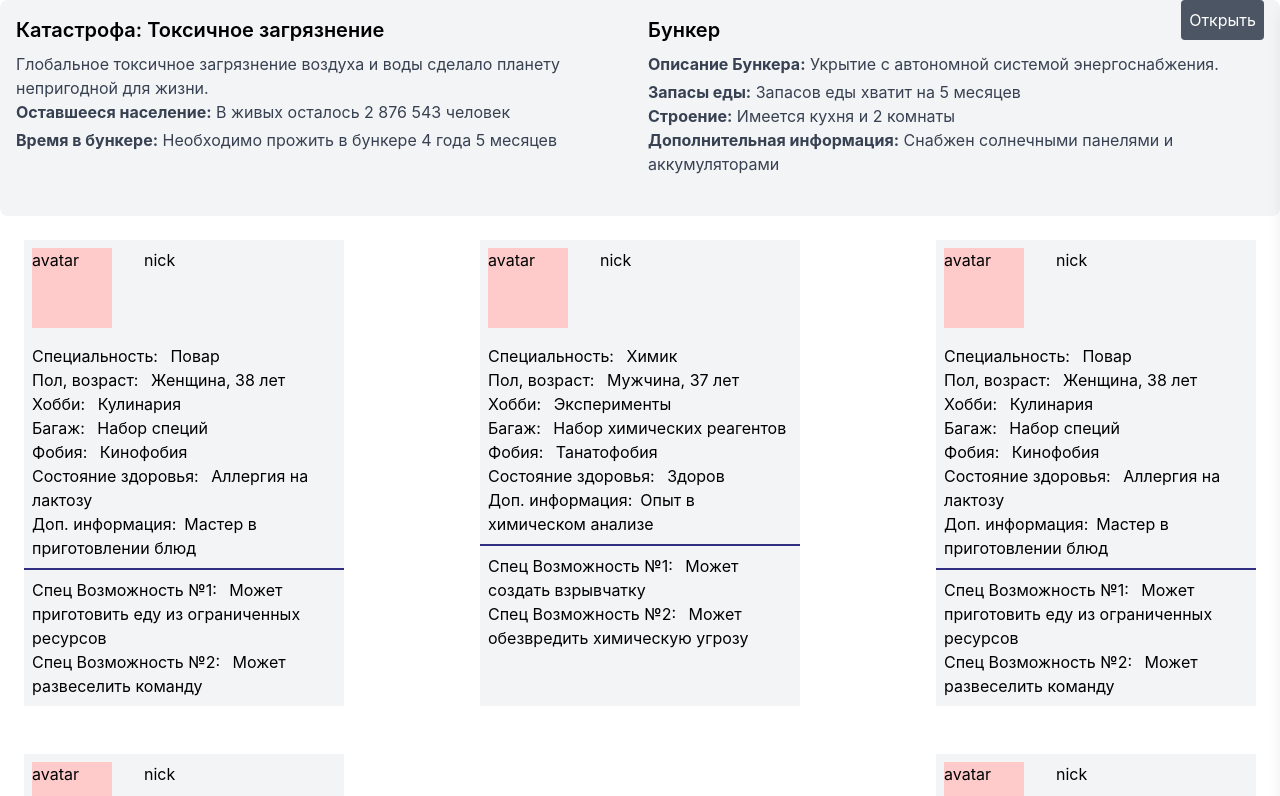
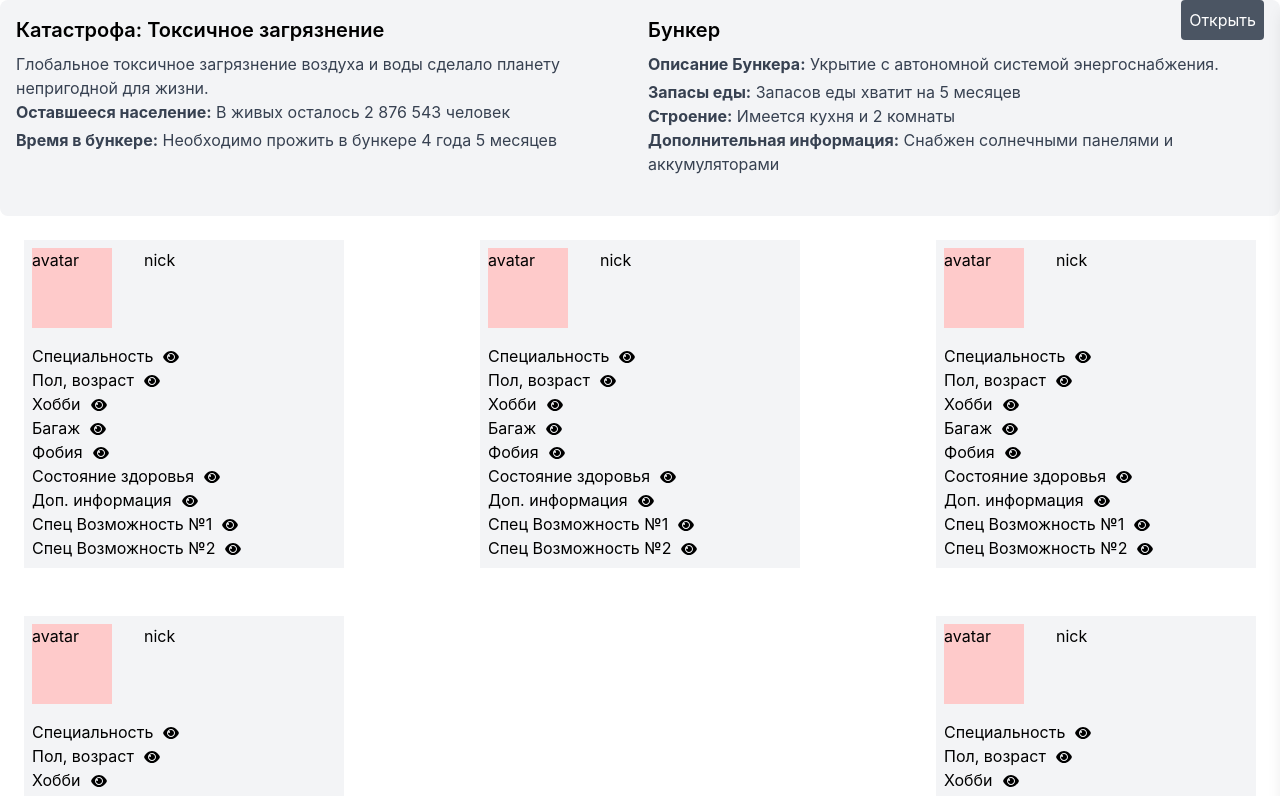
Before and after one commit to Sladys/Shelter-game, a React (Create React App) app: page /game in a window 1280 px wide. Shown: the top 796 px of the page. Built offline with nearby package versions, Linux system fonts and the light colour scheme.

Commit message:
Переработал карточки

```diff
--- a/src/components/game/playerCard.tsx
+++ b/src/components/game/playerCard.tsx
@@ -1,48 +1,73 @@
-import { Fragment } from "react";
+import { Fragment, useState, useEffect } from "react";
 import { CardInfo } from "../../types/types";
+import { createArrShowName } from "../../utils";
 
 type PlayerCardProps = {
   cardInfo: CardInfo;
+  id: number;
 };
 
-function PlayerCard({ cardInfo }: PlayerCardProps): JSX.Element {
+function PlayerCard({ cardInfo, id }: PlayerCardProps): JSX.Element {
+  const [playerCard, setPlayerCard] = useState(cardInfo);
+  const [name, setName] = useState([
+    "Специальность",
+    "Пол, возраст",
+    "Хобби",
+    "Багаж",
+    "Фобия",
+    "Состояние здоровья",
+    "Доп. информация",
+    "Спец Возможность №1",
+    "Спец Возможность №2",
+  ]);
+  const [show, setShow] = useState(createArrShowName());
+
+  const openCardChar = (e: any) => {
+    setPlayerCard((prevItem) => {
+      e.target.classList.add('hidden');
+      setShow((prevArray) => {
+        const newArray = [...prevArray];
+        newArray[e.target.id] = false;
+        return newArray;
+      });
+      return prevItem;
+    });
+  };
+
+  useEffect(() => {
+    setPlayerCard(cardInfo);
+
+    return () => {};
+  }, [cardInfo]);
+
   return (
     <Fragment>
-      <li className="m-6 w-[320px] bg-gray-100">
+      <li id={String(id)} className="m-6 w-[320px] bg-gray-100">
         <div className="flex p-2">
           <span className="inline-block h-20 w-20 bg-red-200">avatar</span>
           <span className="ml-8 inline-block">nick</span>
         </div>
         <ul className="list-none p-2">
-          <li>
-            Специальность: <span className="ml-2">{cardInfo.profession}</span>
-          </li>
-          <li>
-            Пол, возраст: <span className="ml-2">{cardInfo.bio}</span>
-          </li>
-          <li>
-            Хобби: <span className="ml-2">{cardInfo.hobby}</span>
-          </li>
-          <li>
-            Багаж: <span className="ml-2">{cardInfo.inventory}</span>
-          </li>
-          <li>
-            Фобия: <span className="ml-2">{cardInfo.phobia}</span>
-          </li>
-          <li>
-            Состояние здоровья: <span className="ml-2">{cardInfo.health}</span>
-          </li>
-          <li>
-            Доп. информация:<span className="ml-2">{cardInfo.additional}</span>
-          </li>
-        </ul>
-        <ul className="list-none border-t-2 border-indigo-900 p-2">
-          <li>
-            Спец Возможность №1: <span className="ml-2">{cardInfo.actionFirst}</span>
-          </li>
-          <li>
-            Спец Возможность №2: <span className="ml-2">{cardInfo.actionSecond}</span>
-          </li>
+          {Array.from({ length: 9 }, (_, i) => (
+            <Fragment key={i}>
+              <li
+                id={`${i}`}
+                key={i}
+                value={Object.keys(playerCard)[i]}
+                className="relative inline-block"
+              >
+                {show[i] ? name[i] : Object.values(playerCard)[i]}
+                <img
+                  src="images/yey-svgrepo-com.svg"
+                  alt="123"
+                  className="absolute right-[-30px] top-[1px] w-6"
+                  id={`${i}`}
+                  onClick={openCardChar}
+                />
+              </li>
+              <br />
+            </Fragment>
+          ))}
         </ul>
       </li>
     </Fragment>
--- a/src/components/game/playerCardList.tsx
+++ b/src/components/game/playerCardList.tsx
@@ -2,7 +2,11 @@ import { useState } from "react";
 import { CardInfo, CardsInfo } from "../../types/types";
 import PlayerCard from "./playerCard";
 import GameMenu from "./gameMenu/gameMenu";
-import { generateNewCardInfo, generateNewValueForKey, getRandomElement } from "../../utils";
+import {
+  generateNewCardInfo,
+  generateNewValueForKey,
+  getRandomElement,
+} from "../../utils";
 
 type PlayerCardListProps = {
   cardsInfo: CardsInfo;
@@ -52,7 +56,12 @@ function PlayerCardList({
     <>
       <ul className="container mx-auto flex list-none flex-wrap justify-between">
         {playerCards.map((card, index) => (
-          <PlayerCard key={index} cardInfo={card} />
+          <PlayerCard
+            key={index}
+            cardInfo={card}
+            id={index}
+
+          />
         ))}
       </ul>
       <GameMenu
--- a/src/mocks/cards.ts
+++ b/src/mocks/cards.ts
@@ -9,6 +9,8 @@ export const playerCards = [
     additional: "Знание первой помощи",
     actionFirst: "Может вылечить одного игрока от болезни",
     actionSecond: "Может провести операцию",
+    id: '0',
+    order: '0',
   },
   {
     profession: "Инженер",
@@ -20,6 +22,8 @@ export const playerCards = [
     additional: "Опыт работы с электроникой",
     actionFirst: "Может починить генератор",
     actionSecond: "Может создать импровизированное оружие",
+    id: '1',
+    order: '1',
   },
   {
     profession: "Учитель",
@@ -31,6 +35,8 @@ export const playerCards = [
     additional: "Знание истории и литературы",
     actionFirst: "Может обучить навыкам других игроков",
     actionSecond: "Может вести переговоры",
+    id: '2',
+    order: '2',
   },
   {
     profession: "Повар",
@@ -42,6 +48,8 @@ export const playerCards = [
     additional: "Мастер в приготовлении блюд",
     actionFirst: "Может приготовить еду из ограниченных ресурсов",
     actionSecond: "Может развеселить команду",
+    id: '3',
+    order: '3',
   },
   {
     profession: "Фермер",
@@ -53,6 +61,8 @@ export const playerCards = [
     additional: "Опыт в выращивании растений и уходе за животными",
     actionFirst: "Может вырастить еду",
     actionSecond: "Может ловить рыбу",
+    id: '4',
+    order: '4',
   },
   {
     profession: "Психолог",
@@ -64,6 +74,8 @@ export const playerCards = [
     additional: "Опыт в терапии и консультировании",
     actionFirst: "Может успокоить паникера",
     actionSecond: "Может провести групповую терапию",
+    id: '5',
+    order: '5',
   },
   {
     profession: "Строитель",
@@ -75,6 +87,8 @@ export const playerCards = [
     additional: "Мастер на все руки",
     actionFirst: "Может построить укрытие",
     actionSecond: "Может починить повреждения",
+    id: '6',
+    order: '6',
   },
   {
     profession: "Электрик",
@@ -86,6 +100,8 @@ export const playerCards = [
     additional: "Знание работы с электричеством",
     actionFirst: "Может починить электросеть",
     actionSecond: "Может создать импровизированное освещение",
+    id: '7',
+    order: '7',
   },
   {
     profession: "Механик",
@@ -97,6 +113,8 @@ export const playerCards = [
     additional: "Опыт ремонта автомобилей и техники",
     actionFirst: "Может починить транспорт",
     actionSecond: "Может улучшить механизмы",
+    id: '8',
+    order: '8',
   },
   {
     profession: "Биолог",
@@ -108,6 +126,8 @@ export const playerCards = [
     additional: "Знание о растениях и животных",
     actionFirst: "Может идентифицировать ядовитые растения",
     actionSecond: "Может создать лекарства из растений",
+    id: '9',
+    order: '9',
   },
   // Добавьте еще 10 объектов по аналогии...
   {
@@ -120,6 +140,8 @@ export const playerCards = [
     additional: "Опыт в химическом анализе",
     actionFirst: "Может создать взрывчатку",
     actionSecond: "Может обезвредить химическую угрозу",
+    id: '10',
+    order: '10',
   },
   {
     profession: "Программист",
@@ -131,6 +153,8 @@ export const playerCards = [
     additional: "Знание программирования",
     actionFirst: "Может взломать системы безопасности",
     actionSecond: "Может написать защитное ПО",
+    id: '11',
+    order: '11',
   },
   {
     profession: "Медсестра",
@@ -142,6 +166,8 @@ export const playerCards = [
     additional: "Опыт в уходе за больными",
     actionFirst: "Может оказать первую помощь",
     actionSecond: "Может провести инъекцию",
+    id: '12',
+    order: '12',
   },
   {
     profession: "Архитектор",
@@ -153,6 +179,8 @@ export const playerCards = [
     additional: "Знание строительства",
     actionFirst: "Может спроектировать безопасное укрытие",
     actionSecond: "Может укрепить сооружения",
+    id: '13',
+    order: '13',
   },
   {
     profession: "Физик",
@@ -164,6 +192,8 @@ export const playerCards = [
     additional: "Знание законов физики",
     actionFirst: "Может провести научный эксперимент",
     actionSecond: "Может объяснить природные явления",
+    id: '14',
+    order: '14',
   },
   {
     profession: "Пилот",
@@ -175,6 +205,8 @@ export const playerCards = [
     additional: "Опыт управления воздушными судами",
     actionFirst: "Может управлять самолетом",
     actionSecond: "Может вести навигацию",
+    id: '15',
+    order: '15',
   },
   {
     profession: "Писатель",
@@ -186,6 +218,8 @@ export const playerCards = [
     additional: "Талант к написанию историй",
     actionFirst: "Может писать мотивационные речи",
     actionSecond: "Может организовать литературные вечера",
+    id: '16',
+    order: '16',
   },
   {
     profession: "Музыкант",
@@ -197,4 +231,7 @@ export const playerCards = [
     additional: "Мастер игры на музыкальных инструментах",
     actionFirst: "Может поднять моральный дух команды",
     actionSecond: "Может проводить музыкальные занятия",
-    } ]
+    id: '17',
+    order: '17',
+  },
+];
--- /dev/null
+++ b/src/mocks/const.ts
@@ -0,0 +1,11 @@
+export const infoNameCard = [
+  "Специальность",
+  "Пол, возраст",
+  "Хобби",
+  "Багаж",
+  "Фобия",
+  "Состояние здоровья",
+  "Доп. информация",
+  "Спец Возможность №1",
+  "Спец Возможность №2",
+];
--- a/src/types/types.ts
+++ b/src/types/types.ts
@@ -22,6 +22,8 @@ export type CardInfo = {
   additional: string;
   actionFirst: string;
   actionSecond: string;
+  id: string;
+  order: string;
 };
 
 export type CardsInfo = CardInfo[];
--- a/src/utils.ts
+++ b/src/utils.ts
@@ -1,4 +1,22 @@
+import { infoNameCard } from "./mocks/const";
 import { CardInfo } from "./types/types";
+
+export function objectToArray() {
+  let arrNames: any = [];
+  infoNameCard.forEach((item) => arrNames.push(item));
+  let arr = [];
+  arr.push(arrNames);
+  return arr;
+}
+
+export let arrShowName = [true, true, true, true, true, true, true, true, true]
+
+export function createArrShowName() {
+  let arrShowNames : Array<boolean> = [];
+  arrShowName.forEach((item) => arrShowNames.push(item));
+
+  return arrShowNames;
+}
 
 export const getRandomElement = (arr: any[]) =>
   arr[Math.floor(Math.random() * arr.length)];
```
Also changed, not shown: public/images/eye.svg (added), public/images/yey-svgrepo-com.svg (added). Lines whose indentation alone changed are shown as unchanged.
